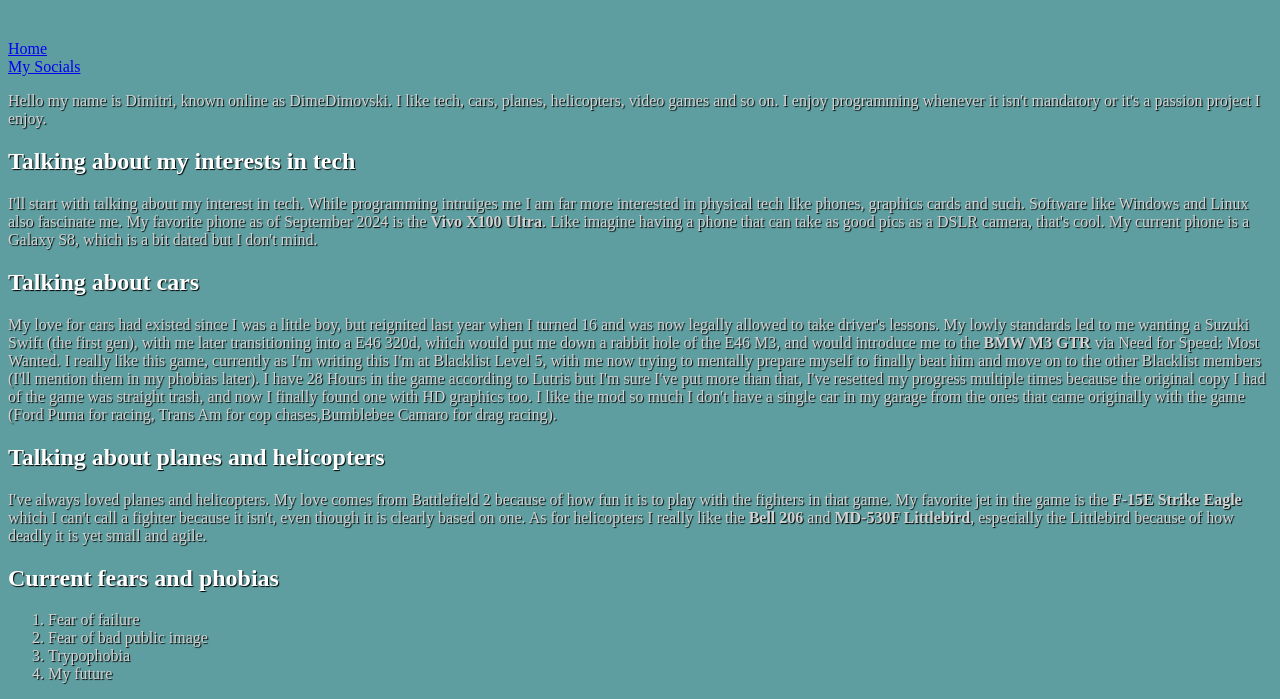
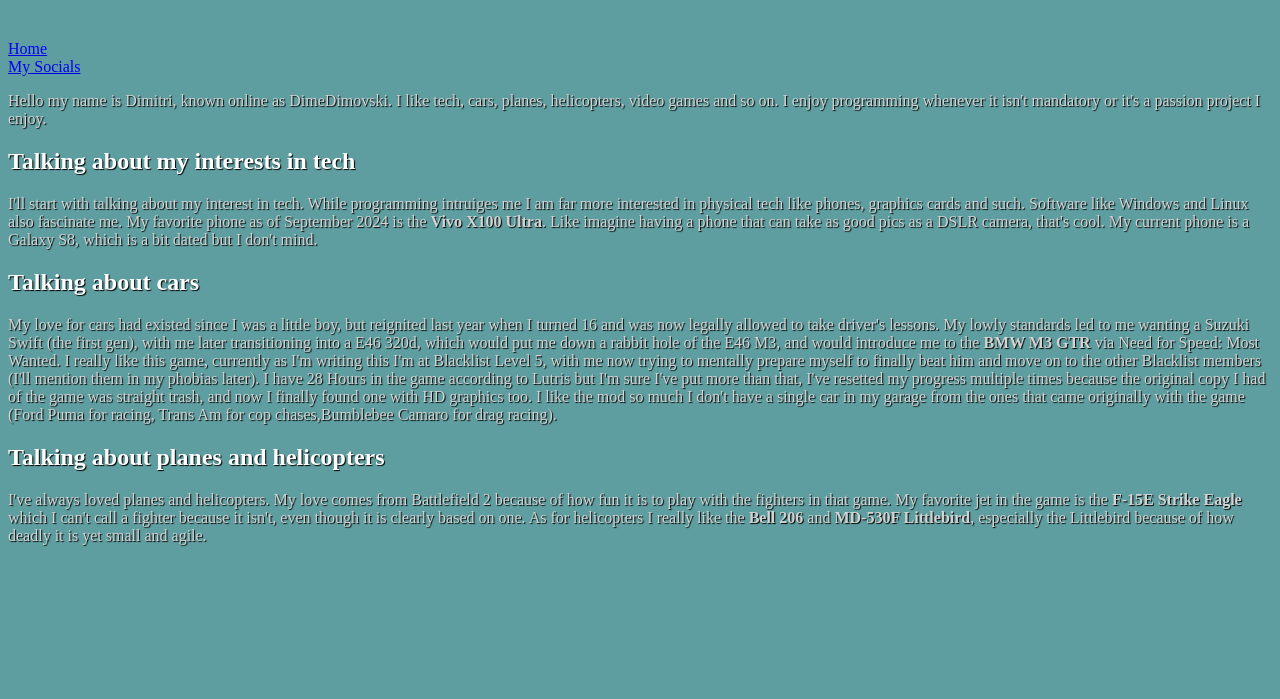
Before and after one commit to DimeDimovski07/dimedimovski, a plain HTML site: page about.html in a window 1280 px wide. Shown: the part 123-822 px from the top of the page. After the commit the page ends 800 px from the top, so only its background shows below. Drawn offline with Linux system fonts and the light colour scheme.

Commit message:
Update about.html

```diff
--- a/about.html
+++ b/about.html
@@ -28,14 +28,5 @@
 <p>I've always loved planes and helicopters. My love comes from Battlefield 2 because of how fun it is to play with the fighters in that game. My favorite jet in the game is the <b>F-15E Strike Eagle</b> which I can't call a fighter because it isn't, even though it is clearly based on one. As for helicopters I really like the <b>Bell 206</b> and <b>MD-530F Littlebird</b>, especially the Littlebird because of how deadly it is yet small and agile.</p>
 </section>
 
-<section>
-<h2>Current fears and phobias</h2>
-<ol>
-    <li>Fear of failure</li>
-    <li>Fear of bad public image</li>
-    <li>Trypophobia</li>
-    <li>My future</li>
-</ol>
-</section>
 </body>
 </html>
```
